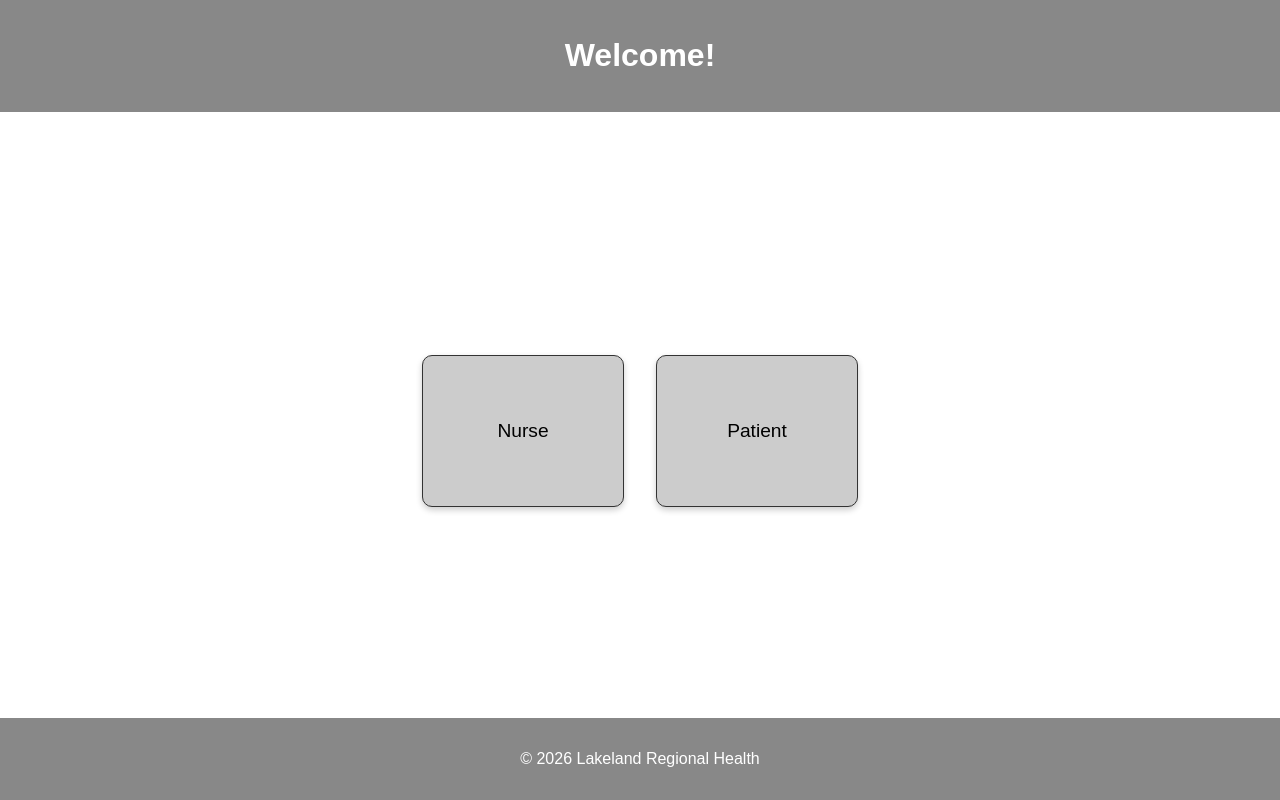
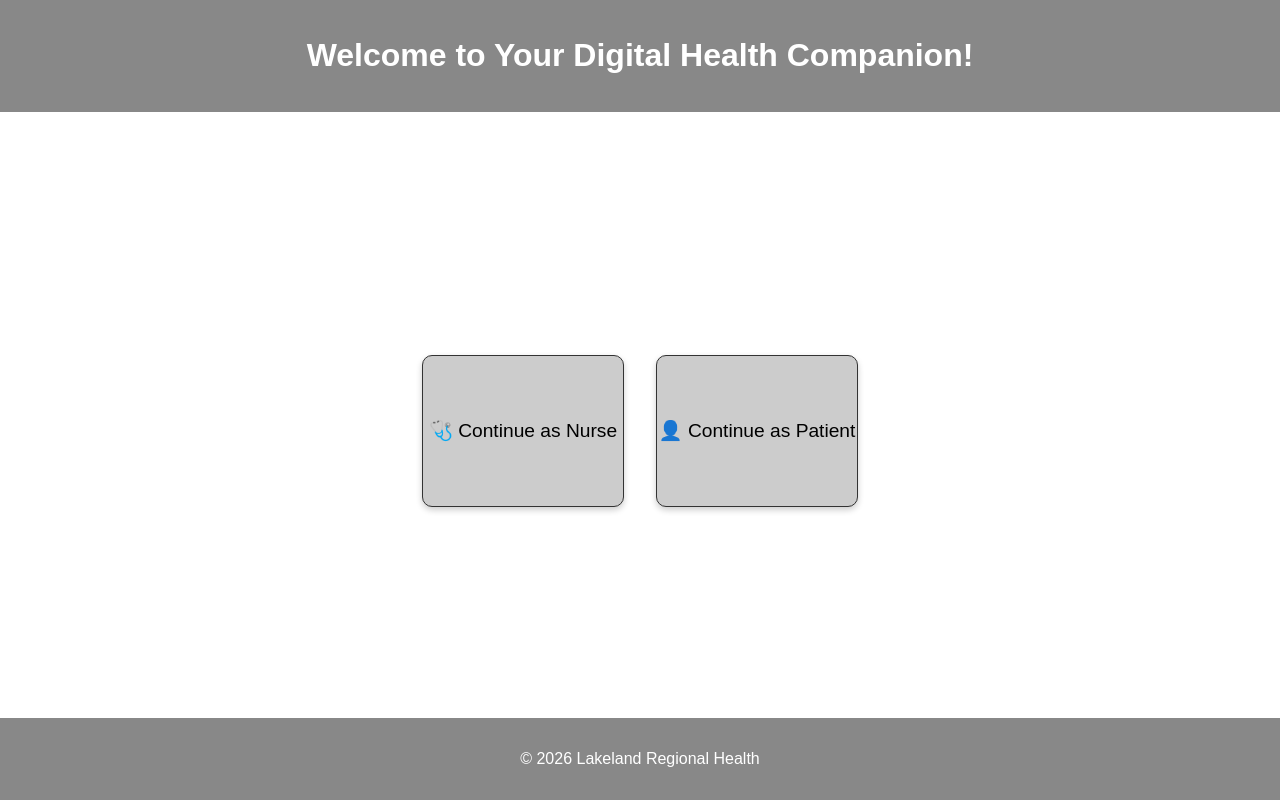
Before and after one commit to Jalvarez0311/Digital-Health-Literacy-Companion-Tool-Lakeland-Regional-Health-, a Django app: page / in a window 1280 px wide. Run offline with Django 5.2, Linux system fonts and the light colour scheme.

Commit message:
Update index.html

```diff
--- a/Frontend/django/HealthFront/companion/templates/companion/index.html
+++ b/Frontend/django/HealthFront/companion/templates/companion/index.html
@@ -1,14 +1,14 @@
 {% extends "companion/base.html" %}
 
 {% block title %}Welcome!{% endblock %}
-{% block header_title %}Welcome!{% endblock %}
+{% block header_title %}Welcome to Your Digital Health Companion!{% endblock %}
 
 {% block content %}
 <div class="main-center">
     <div class="role-cards">
         <!-- Role cards as links with role query parameter -->
-        <a href="{% url 'login' %}?role=nurse" class="role-card">Nurse</a>
-        <a href="{% url 'login' %}?role=patient" class="role-card">Patient</a>
+        <a href="{% url 'login' %}?role=nurse" class="role-card">🩺 Continue as Nurse</a>
+        <a href="{% url 'login' %}?role=patient" class="role-card">👤 Continue as Patient</a>
     </div>
 </div>
 {% endblock %}
```
